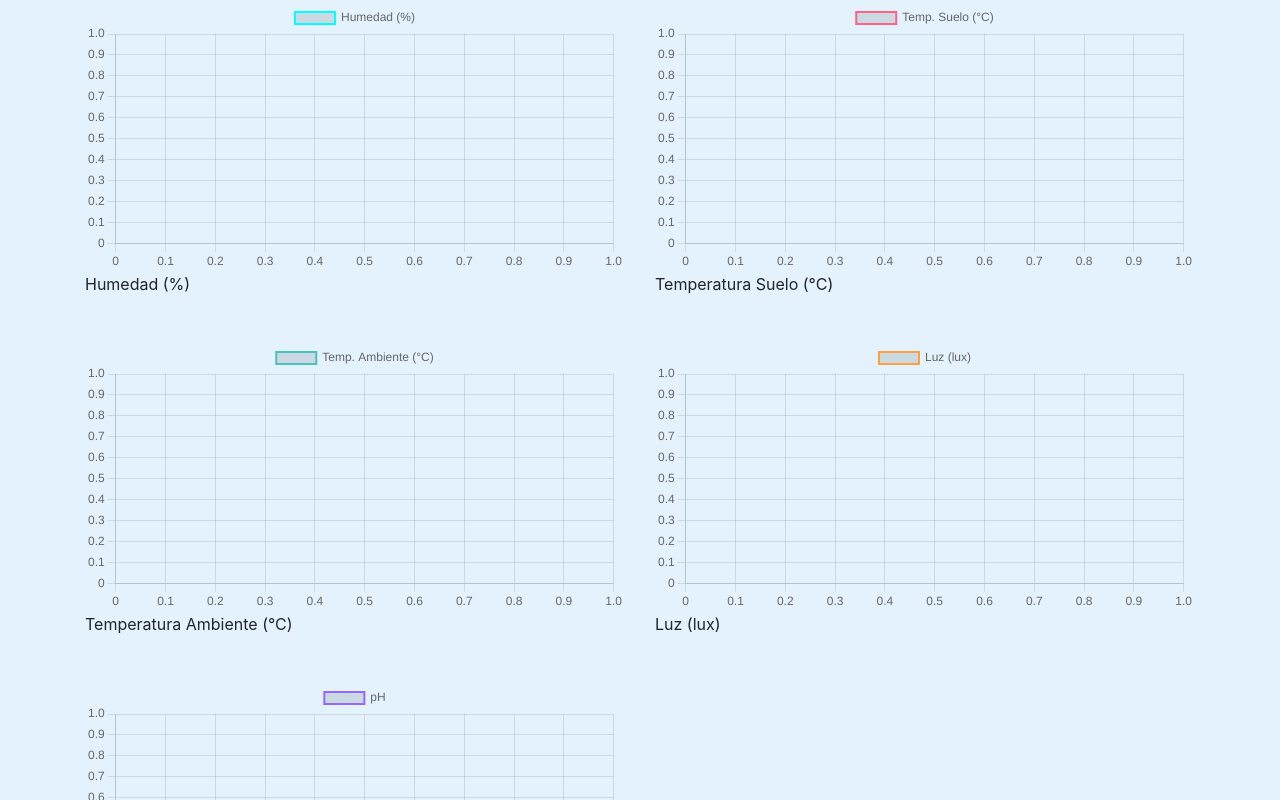
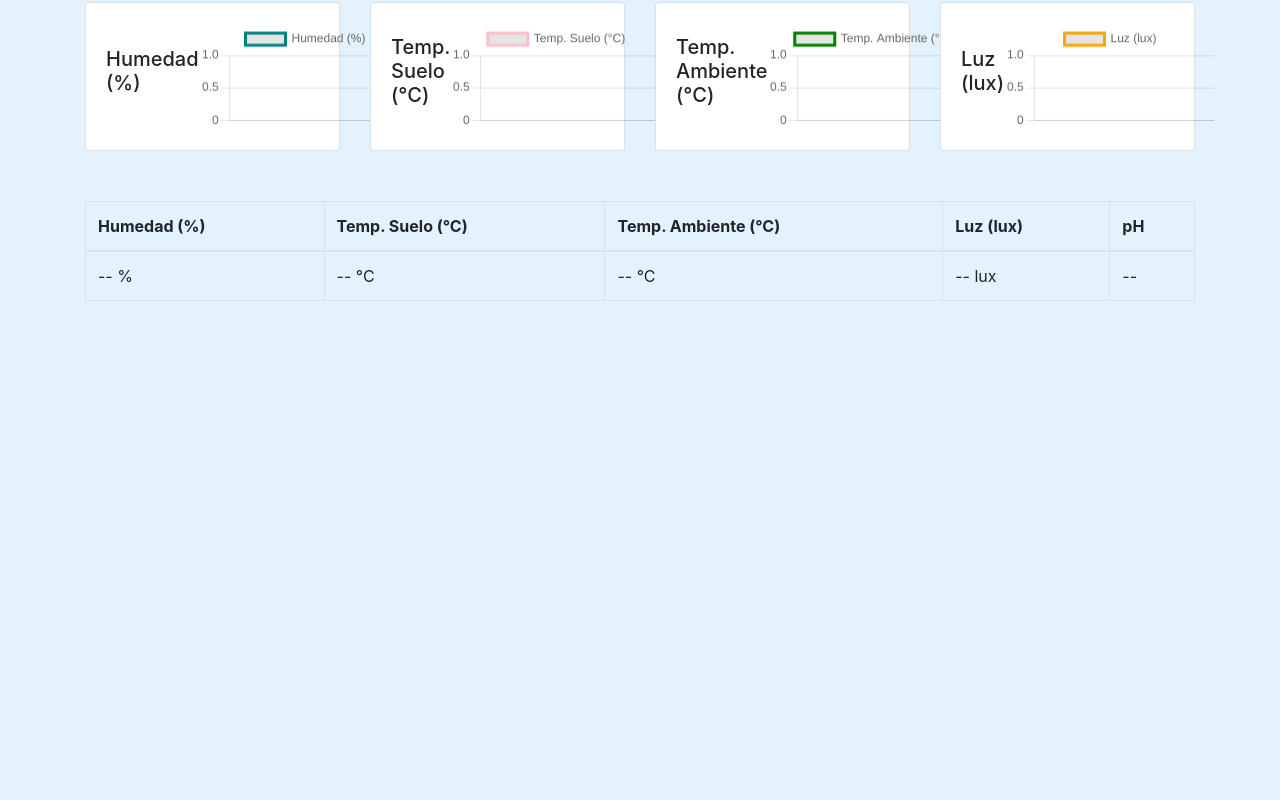
Before and after one commit to LaigerGD/iot-arroz, a website: page public/index.html in a window 1280 px wide. Shown: the part 74-874 px from the top of the page. After the commit the page ends 800 px from the top, so only its background shows below. Drawn offline with nearby package versions, Linux system fonts and the light colour scheme; no server answers.

Commit message:
Add files via upload

```diff
--- a/public/index.html
+++ b/public/index.html
@@ -3,9 +3,9 @@
 <head>
     <meta charset="UTF-8">
     <meta name="viewport" content="width=device-width, initial-scale=1.0">
-    <title>Sistema IoT Agrícola – Replante de Arroz</title>
+    <title>Sistema IoT Agrícola - Replante de Arroz</title>
+    <script src="https://cdn.jsdelivr.net/npm/chart.js"></script>
     <link rel="stylesheet" href="https://cdnjs.cloudflare.com/ajax/libs/bootstrap/4.5.2/css/bootstrap.min.css">
-    <script src="https://cdn.jsdelivr.net/npm/chart.js"></script>
     <style>
         body {
             background-color: #e3f2fd;
@@ -13,254 +13,196 @@
         .container {
             margin-top: 30px;
         }
+        .card-body {
+            display: flex;
+            justify-content: space-between;
+            align-items: center;
+        }
         .card {
             margin-bottom: 20px;
         }
-        .table-container {
+        .table {
             margin-top: 30px;
-        }
-        .chart-container {
-            margin-bottom: 30px;
         }
     </style>
 </head>
 <body>
+
     <div class="container">
-        <h2 class="text-center text-success">🌾 Sistema IoT Agrícola – Replante de Arroz</h2>
+        <h2 class="text-center text-primary">Sistema IoT Agrícola – Replante de Arroz</h2>
+
+        <!-- Gráficos -->
         <div class="row">
-            <div class="col-md-6 chart-container">
-                <canvas id="humedadChart"></canvas>
-                <p>Humedad (%)</p>
+            <div class="col-md-6 col-lg-3">
+                <div class="card">
+                    <div class="card-body">
+                        <h5 class="card-title">Humedad (%)</h5>
+                        <canvas id="humidityChart"></canvas>
                     </div>
-            <div class="col-md-6 chart-container">
-                <canvas id="tempSueloChart"></canvas>
-                <p>Temperatura Suelo (°C)</p>
                 </div>
-            <div class="col-md-6 chart-container">
-                <canvas id="tempAmbChart"></canvas>
-                <p>Temperatura Ambiente (°C)</p>
             </div>
-            <div class="col-md-6 chart-container">
-                <canvas id="luzChart"></canvas>
-                <p>Luz (lux)</p>
+            <div class="col-md-6 col-lg-3">
+                <div class="card">
+                    <div class="card-body">
+                        <h5 class="card-title">Temp. Suelo (°C)</h5>
+                        <canvas id="soilTempChart"></canvas>
                     </div>
-            <div class="col-md-6 chart-container">
-                <canvas id="phChart"></canvas>
-                <p>pH</p>
+                </div>
+            </div>
+            <div class="col-md-6 col-lg-3">
+                <div class="card">
+                    <div class="card-body">
+                        <h5 class="card-title">Temp. Ambiente (°C)</h5>
+                        <canvas id="ambientTempChart"></canvas>
+                    </div>
+                </div>
+            </div>
+            <div class="col-md-6 col-lg-3">
+                <div class="card">
+                    <div class="card-body">
+                        <h5 class="card-title">Luz (lux)</h5>
+                        <canvas id="lightChart"></canvas>
+                    </div>
+                </div>
             </div>
         </div>
 
-        <div class="table-container">
-            <h3 class="text-center text-success">Conexión exitosa. Datos recibidos</h3>
-            <table class="table table-striped">
+        <!-- Datos Recibidos -->
+        <div class="alert alert-success" id="statusAlert" role="alert" style="display:none;">
+            Conexión exitosa. Datos recibidos.
+        </div>
+
+        <!-- Tabla de Datos -->
+        <table class="table table-bordered">
             <thead>
                 <tr>
-                        <th scope="col">Humedad (%)</th>
-                        <th scope="col">Temp. Suelo (°C)</th>
-                        <th scope="col">Temp. Ambiente (°C)</th>
-                        <th scope="col">Luz (lux)</th>
-                        <th scope="col">pH</th>
+                    <th>Humedad (%)</th>
+                    <th>Temp. Suelo (°C)</th>
+                    <th>Temp. Ambiente (°C)</th>
+                    <th>Luz (lux)</th>
+                    <th>pH</th>
                 </tr>
             </thead>
-                <tbody id="dataTable">
+            <tbody id="dataTableBody">
                 <tr>
-                        <td id="humedad">--</td>
-                        <td id="temp_suelo">--</td>
-                        <td id="temp_ambiente">--</td>
-                        <td id="luz">--</td>
-                        <td id="ph">--</td>
+                    <td>-- %</td>
+                    <td>-- °C</td>
+                    <td>-- °C</td>
+                    <td>-- lux</td>
+                    <td>--</td>
                 </tr>
             </tbody>
         </table>
     </div>
-    </div>
 
     <script>
-        const ctxHumedad = document.getElementById('humedadChart').getContext('2d');
-        const ctxTempSuelo = document.getElementById('tempSueloChart').getContext('2d');
-        const ctxTempAmb = document.getElementById('tempAmbChart').getContext('2d');
-        const ctxLuz = document.getElementById('luzChart').getContext('2d');
-        const ctxPh = document.getElementById('phChart').getContext('2d');
+        const humidityData = [];
+        const soilTempData = [];
+        const ambientTempData = [];
+        const lightData = [];
+        const phData = [];
 
-        let humedadData = [];
-        let tempSueloData = [];
-        let tempAmbienteData = [];
-        let luzData = [];
-        let phData = [];
+        function updateData(data) {
+            // Actualizar tabla
+            document.getElementById("dataTableBody").innerHTML = `
+                <tr>
+                    <td>${data.humedad}%</td>
+                    <td>${data.temp_suelo}°C</td>
+                    <td>${data.temp_ambiente}°C</td>
+                    <td>${data.luz} lux</td>
+                    <td>${data.ph}</td>
+                </tr>
+            `;
 
-        let timeLabels = [];
-
-        function updateCharts(data) {
-            humedadData.push(data.humedad);
-            tempSueloData.push(data.temp_suelo);
-            tempAmbienteData.push(data.temp_ambiente);
-            luzData.push(data.luz);
+            // Actualizar gráficos
+            humidityData.push(data.humedad);
+            soilTempData.push(data.temp_suelo);
+            ambientTempData.push(data.temp_ambiente);
+            lightData.push(data.luz);
             phData.push(data.ph);
 
-            timeLabels.push(new Date().toLocaleTimeString());
-
-            if (humedadData.length > 10) {
-                humedadData.shift();
-                tempSueloData.shift();
-                tempAmbienteData.shift();
-                luzData.shift();
-                phData.shift();
-                timeLabels.shift();
+            updateCharts();
         }
 
-            updateChartData();
+        function updateCharts() {
+            humidityChart.update();
+            soilTempChart.update();
+            ambientTempChart.update();
+            lightChart.update();
         }
 
-        function updateChartData() {
-            humedadChart.data.labels = timeLabels;
-            humedadChart.data.datasets[0].data = humedadData;
-            humedadChart.update();
+        const ctxHumidity = document.getElementById('humidityChart').getContext('2d');
+        const ctxSoilTemp = document.getElementById('soilTempChart').getContext('2d');
+        const ctxAmbientTemp = document.getElementById('ambientTempChart').getContext('2d');
+        const ctxLight = document.getElementById('lightChart').getContext('2d');
 
-            tempSueloChart.data.labels = timeLabels;
-            tempSueloChart.data.datasets[0].data = tempSueloData;
-            tempSueloChart.update();
-
-            tempAmbChart.data.labels = timeLabels;
-            tempAmbChart.data.datasets[0].data = tempAmbienteData;
-            tempAmbChart.update();
-
-            luzChart.data.labels = timeLabels;
-            luzChart.data.datasets[0].data = luzData;
-            luzChart.update();
-
-            phChart.data.labels = timeLabels;
-            phChart.data.datasets[0].data = phData;
-            phChart.update();
-        }
-
-        const humedadChart = new Chart(ctxHumedad, {
+        const humidityChart = new Chart(ctxHumidity, {
             type: 'line',
             data: {
-                labels: timeLabels,
+                labels: [],
                 datasets: [{
                     label: 'Humedad (%)',
-                    data: humedadData,
-                    borderColor: 'rgba(0, 255, 255, 1)',
-                    borderWidth: 2,
+                    data: humidityData,
+                    borderColor: 'teal',
                     fill: false
                 }]
-            },
-            options: {
-                responsive: true,
-                scales: {
-                    x: {
-                        type: 'linear',
-                        position: 'bottom'
-                    }
-                }
             }
         });
 
-        const tempSueloChart = new Chart(ctxTempSuelo, {
+        const soilTempChart = new Chart(ctxSoilTemp, {
             type: 'line',
             data: {
-                labels: timeLabels,
+                labels: [],
                 datasets: [{
                     label: 'Temp. Suelo (°C)',
-                    data: tempSueloData,
-                    borderColor: 'rgba(255, 99, 132, 1)',
-                    borderWidth: 2,
+                    data: soilTempData,
+                    borderColor: 'pink',
                     fill: false
                 }]
-            },
-            options: {
-                responsive: true,
-                scales: {
-                    x: {
-                        type: 'linear',
-                        position: 'bottom'
-                    }
-                }
             }
         });
 
-        const tempAmbChart = new Chart(ctxTempAmb, {
+        const ambientTempChart = new Chart(ctxAmbientTemp, {
             type: 'line',
             data: {
-                labels: timeLabels,
+                labels: [],
                 datasets: [{
                     label: 'Temp. Ambiente (°C)',
-                    data: tempAmbienteData,
-                    borderColor: 'rgba(75, 192, 192, 1)',
-                    borderWidth: 2,
+                    data: ambientTempData,
+                    borderColor: 'green',
                     fill: false
                 }]
-            },
-            options: {
-                responsive: true,
-                scales: {
-                    x: {
-                        type: 'linear',
-                        position: 'bottom'
-                    }
-                }
             }
         });
 
-        const luzChart = new Chart(ctxLuz, {
+        const lightChart = new Chart(ctxLight, {
             type: 'line',
             data: {
-                labels: timeLabels,
+                labels: [],
                 datasets: [{
                     label: 'Luz (lux)',
-                    data: luzData,
-                    borderColor: 'rgba(255, 159, 64, 1)',
-                    borderWidth: 2,
+                    data: lightData,
+                    borderColor: 'orange',
                     fill: false
                 }]
-            },
-            options: {
-                responsive: true,
-                scales: {
-                    x: {
-                        type: 'linear',
-                        position: 'bottom'
-                    }
-                }
             }
         });
 
-        const phChart = new Chart(ctxPh, {
-            type: 'line',
-            data: {
-                labels: timeLabels,
-                datasets: [{
-                    label: 'pH',
-                    data: phData,
-                    borderColor: 'rgba(153, 102, 255, 1)',
-                    borderWidth: 2,
-                    fill: false
-                }]
-            },
-            options: {
-                responsive: true,
-                scales: {
-                    x: {
-                        type: 'linear',
-                        position: 'bottom'
+        // Función que recibe los datos del servidor
+        async function fetchData() {
+            try {
+                const response = await fetch('/api/data');
+                const data = await response.json();
+                updateData(data);
+                document.getElementById("statusAlert").style.display = 'block';
+            } catch (error) {
+                console.error("Error al recibir los datos: ", error);
             }
         }
-            }
-        });
 
-        setInterval(() => {
-            fetch('/api/data')  // Ajusta la URL a la que realmente estás enviando datos
-                .then(response => response.json())
-                .then(data => {
-                    updateCharts(data);
-                    document.getElementById('humedad').textContent = data.humedad;
-                    document.getElementById('temp_suelo').textContent = data.temp_suelo + " °C";
-                    document.getElementById('temp_ambiente').textContent = data.temp_ambiente + " °C";
-                    document.getElementById('luz').textContent = data.luz + " lux";
-                    document.getElementById('ph').textContent = data.ph;
-                })
-                .catch(error => console.log('Error fetching data: ', error));
-        }, 5000);
+        // Actualizar datos cada 5 segundos
+        setInterval(fetchData, 5000);
     </script>
+
 </body>
 </html>
```
Also changed, not shown: server.js (+60 -50 lines). Lines whose indentation alone changed are shown as unchanged.
